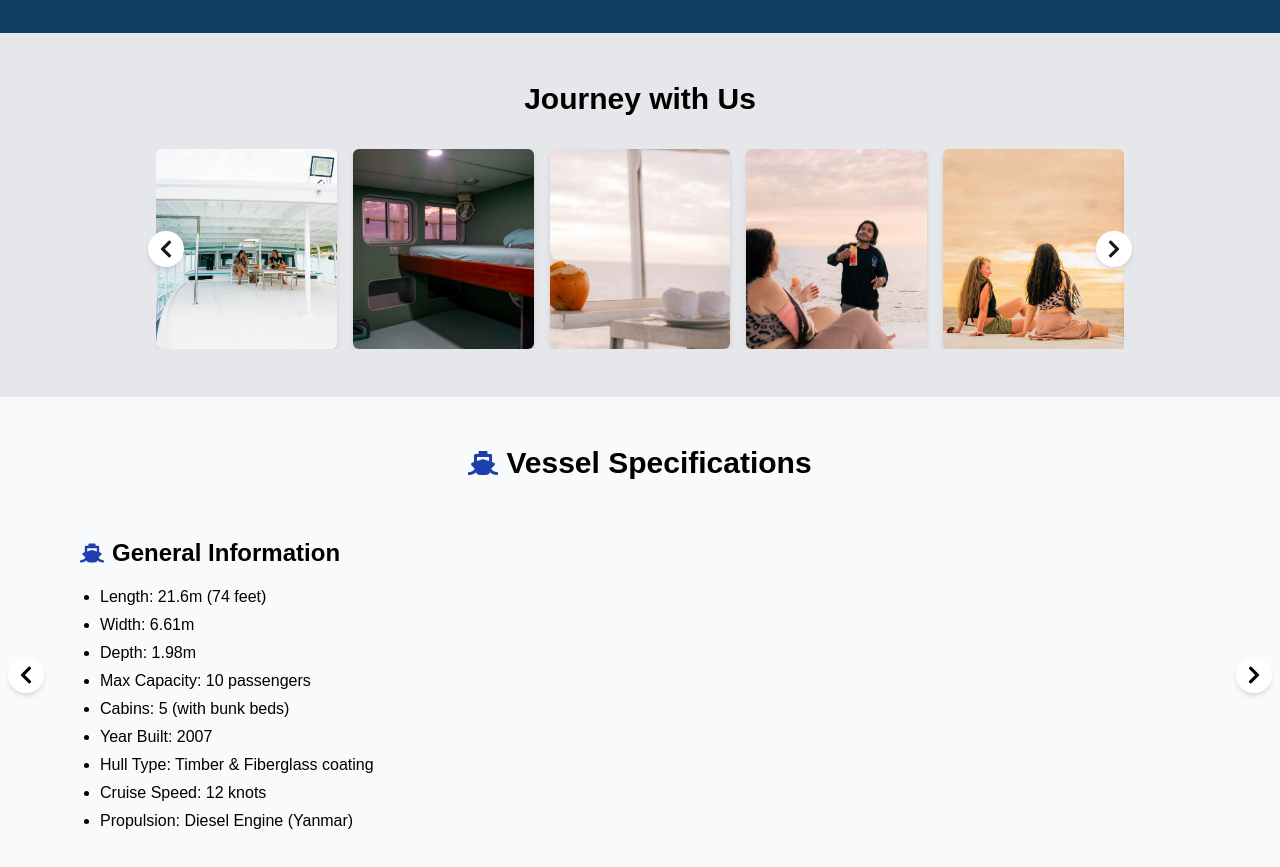
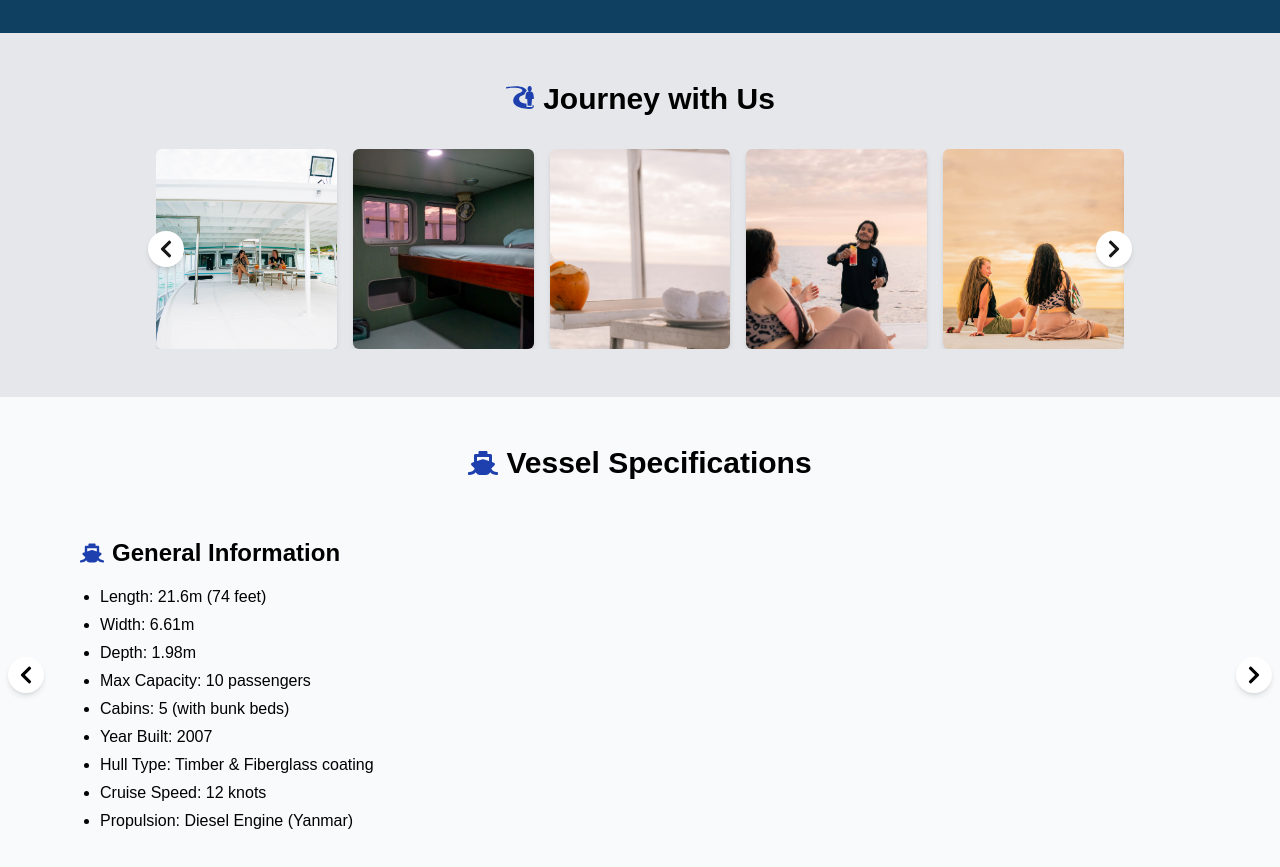
Before and after one commit to mouus/zaff-travel, a Next.js app: page / in a window 1280 px wide. Shown: the part 1379-2246 px from the top of the page. Built offline with nearby package versions, Linux system fonts and the light colour scheme.

Commit message:
icon added

```diff
--- a/app/page.jsx
+++ b/app/page.jsx
@@ -8,8 +8,9 @@ import {
   FaBed,
   FaTheaterMasks,
   FaChevronLeft,
-  FaChevronRight
+  FaChevronRight,
 } from 'react-icons/fa';
+import { GiJourney } from "react-icons/gi";
 import { useState, useEffect, useRef } from 'react';
 import Footer from '@/components/Footer';
 import Image from 'next/image';
@@ -306,7 +307,7 @@ export default function Home() {
 
         {/* Journey with Us Carousel – Gray background, responsive */}
         <section className="bg-gray-200 py-12 w-full">
-          <h2 className="text-3xl font-bold text-black text-center mb-8">Journey with Us</h2>
+          <h2 className="text-3xl font-bold text-black text-center mb-8"> <span className='flex justify-center'><GiJourney className="mr-2 text-blue-800"  /> Journey with Us</span></h2>
           <div ref={journeyContainerRef} className="relative mx-auto w-full max-w-[1000px] px-4">
             <div className="overflow-hidden w-full">
               <div
```
